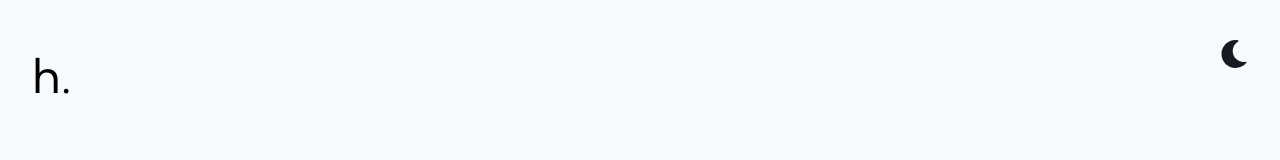
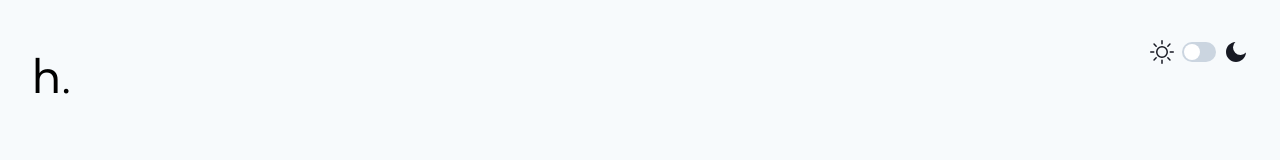
Before and after one commit to himanshu-sxna/hellohimanshu.com, a Next.js app: page / in a window 1280 px wide. Shown: the top 160 px of the page. Built offline with nearby package versions, Linux system fonts and the light colour scheme.

Commit message:
added siwtch for theme toggle

```diff
--- a/components/ThemeToggle.js
+++ b/components/ThemeToggle.js
@@ -1,23 +1,44 @@
-import { useColorMode, Icon, Box } from '@chakra-ui/react'
-import { FaMoon } from "react-icons/fa"
+import { useColorMode, Icon, Box, HStack, Switch } from '@chakra-ui/react'
+import { RiMoonFill } from "react-icons/ri"
 import { BsSun } from "react-icons/bs"
 import colorModes from '../theme/colorMode'
 
 const ThemeToggle = () => {
     const { colorMode, toggleColorMode } = useColorMode()
 
-
-
     return(
+        <HStack
+            spacing="2"
+        >
+            <Icon
+                as={BsSun}
+                boxSize={6}
+                color={colorModes.iconColor[colorMode]}
+            />
+            <Switch
+                isChecked={colorMode === 'dark' ? true : false}
+                colorScheme={colorMode === 'dark' ? 'whiteAlpha' : 'blackAlpha'}
+                onChange={toggleColorMode}
+                size="md"
+            />
+            <Icon
+                as={RiMoonFill}
+                boxSize={6}
+                color={colorModes.iconColor[colorMode]}
+            />
+        </HStack>
+        /*
         <Box
             as="button"
             aria-label="Toggle theme"
             onClick={toggleColorMode}
             color={colorModes.iconColor[colorMode]}
             outline="none"
+            mt={2}
         >
             {colorMode === 'dark' ? <Icon as={BsSun} boxSize={8}/> : <Icon as={FaMoon} boxSize={7}/>}
         </Box>
+        */
     )
 }
 
```
